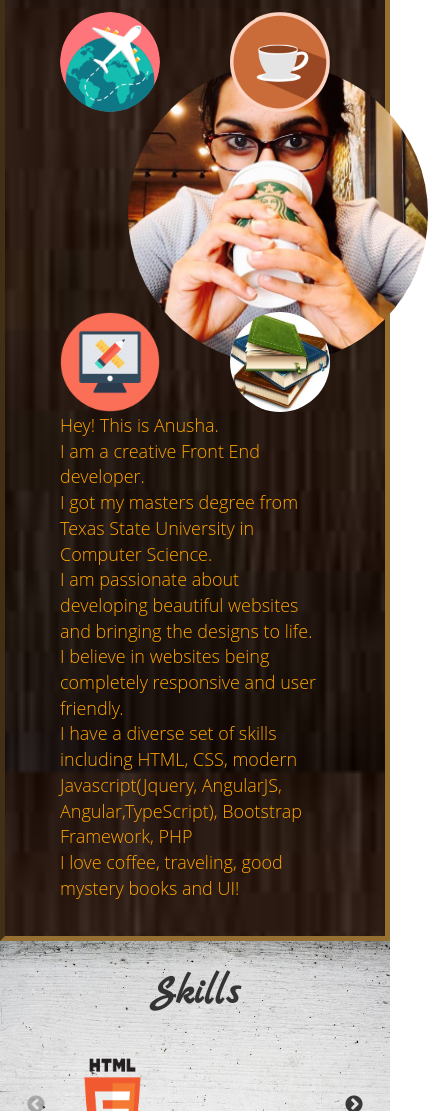
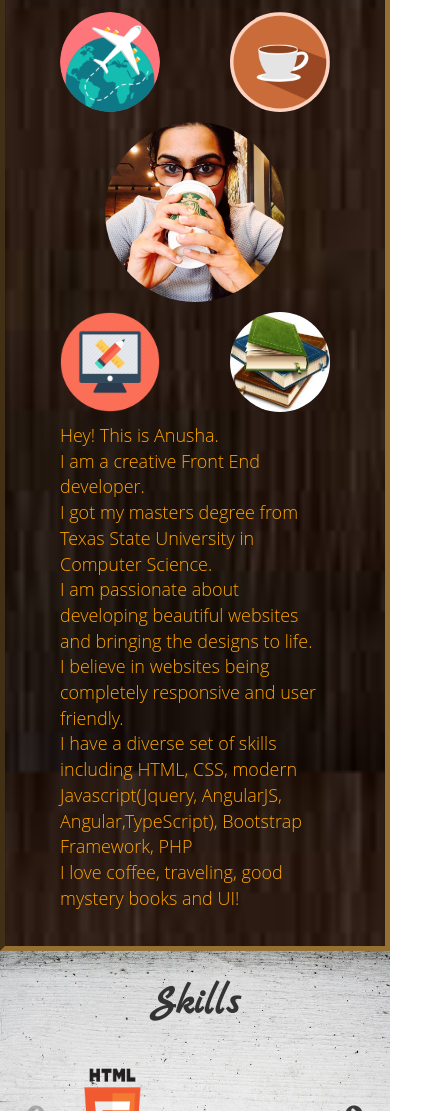
Before and after one commit to anushamedicharla/anushamedicharla.github.io, a website: page index.html in a window 390 px wide. Shown: the part 921-2032 px from the top of the page, 428 px wide, since content can reach past the window. Drawn offline with nearby package versions, Linux system fonts and the light colour scheme; a web font is replaced by a local one.

Commit message:
css changes to profile image for smaller screen sizes

```diff
--- a/css/style.css
+++ b/css/style.css
@@ -205,8 +205,9 @@ img.me{
 	height: 300px;
 	width: 300px;
 	position: absolute;
-    left: 25%;
-    top: 13%;
+    top: 50%;
+    left: 50%;
+    transform: translate(-50%, -50%);
 }
 
 #skills{
@@ -419,6 +420,10 @@ header .navbar-default .navbar-toggle{
 }
 
 @media (max-width: 768px){
+    img.me{
+        height: 250px;
+        width: 250px;
+    }
 	.row{
 		margin-left:0px;
 		margin-right: 0px;
@@ -487,6 +492,13 @@ header .navbar-default .navbar-toggle{
 }
 
 @media only screen and (max-width: 500px){
+    img.me{
+        height: 180px;
+        width: 180px;
+    }
+    .smallScreenCss{
+        margin-top: 10px;
+    }
 	#projects .hovereffect .overlay,#projects .hovereffect img,
 	#projects .thumbnail.hovereffect{
 		align-items: center;
--- a/index.html
+++ b/index.html
@@ -70,7 +70,7 @@
 						</div>
 					</div>
 					<div class="col-md-1"> </div>
-					<div class="col-md-5">
+					<div class="col-md-5 smallScreenCss">
 						<p>
 							Hey! This is Anusha. <br>
 							I am a creative Front End developer.<br>
```
